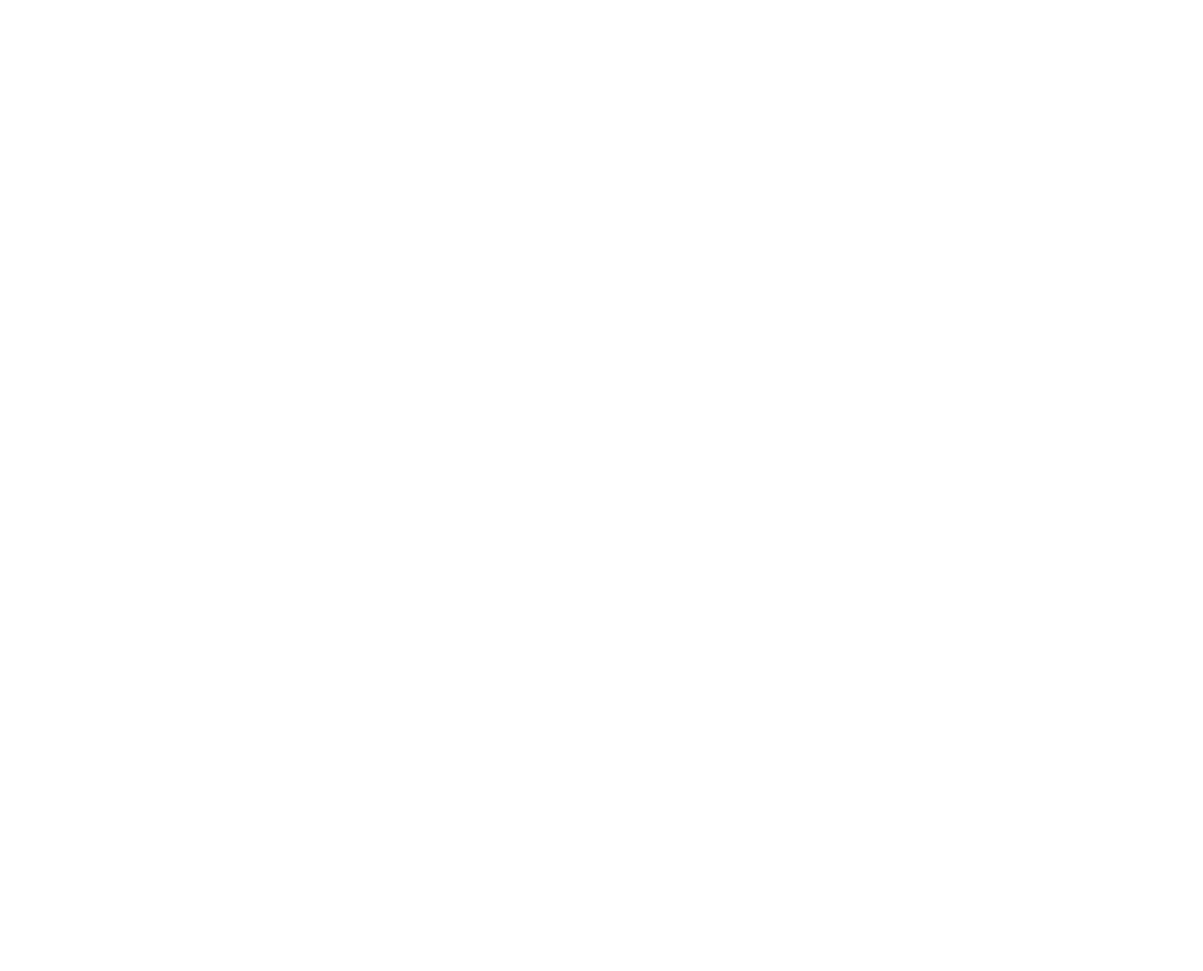
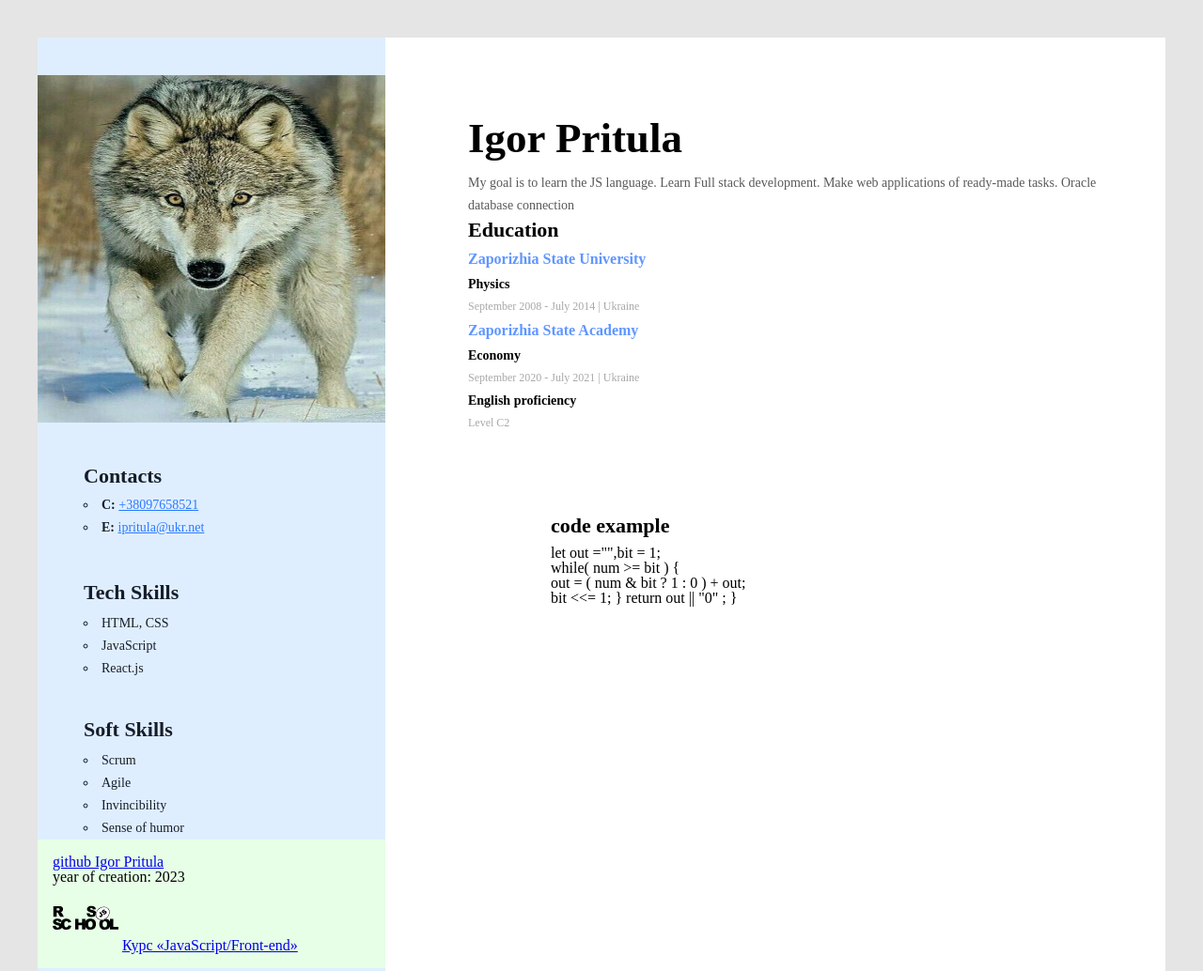
Before and after one commit to Iprit68/rsschool-cv2, a plain HTML site: page index.html in a window 1280 px wide. Shown: the top 1034 px of the page at 94% size. Before the commit the page ends 800 px from the top, so only its background shows below. Drawn offline with Linux system fonts and the light colour scheme.

Commit message:
init: project CV

```diff
--- /dev/null
+++ b/css/reset.css
@@ -0,0 +1,53 @@
+/* http://meyerweb.com/eric/tools/css/reset/
+   v2.0 | 20110126
+   License: none (public domain)
+*/
+
+html, body, div, span, applet, object, iframe,
+h1, h2, h3, h4, h5, h6, p, blockquote, pre,
+a, abbr, acronym, address, big, cite, code,
+del, dfn, em, img, ins, kbd, q, s, samp,
+small, strike, strong, sub, sup, tt, var,
+b, u, i, center,
+dl, dt, dd, ol, ul, li,
+fieldset, form, label, legend,
+table, caption, tbody, tfoot, thead, tr, th, td,
+article, aside, canvas, details, embed,
+figure, figcaption, footer, header, hgroup,
+menu, nav, output, ruby, section, summary,
+time, mark, audio, video {
+	margin: 0;
+	padding: 0;
+	border: 0;
+	font-size: 100%;
+	font: inherit;
+	vertical-align: baseline;
+}
+/* HTML5 display-role reset for older browsers */
+article, aside, details, figcaption, figure,
+footer, header, hgroup, menu, nav, section {
+	display: block;
+}
+body {
+	line-height: 1;
+}
+ol, ul {
+	list-style: none;
+}
+blockquote, q {
+	quotes: none;
+}
+blockquote:before, blockquote:after,
+q:before, q:after {
+	content: '';
+	content: none;
+}
+table {
+	border-collapse: collapse;
+	border-spacing: 0;
+}
+
+button {
+	border: none;
+	outline: none;
+}
--- /dev/null
+++ b/css/style.css
@@ -0,0 +1,171 @@
+body {
+    padding: 40px;
+    background: #E5E5E5;
+
+}
+.wrapper {
+    display: flex;
+    flex-direction: row-reverse;
+    background: #FFFFFF;
+    width: 1200px;
+    margin: auto;
+}
+
+.main-content {
+    padding: 80px 40px 80px 88px;
+}
+
+.my-photo {
+    margin-bottom: 40px;
+}
+
+.about-me {
+    margin-bottom: 40px;
+    }
+
+.my-name {
+        font-style: normal;
+        font-weight: 700;
+        font-size: 45px;
+        line-height: 55px;
+        margin-bottom: 8px;
+}
+
+ol>li {
+    list-style-type: none;
+    counter-increment: item;
+}
+
+ol>li:before {
+    content: counter(item) ". ";
+    font-weight: bold;
+}
+
+ul {
+    list-style-type: circle;
+    list-style-position: inside;
+}
+
+.work-experiense {
+    font-style: normal;
+    font-weight: 700;
+    font-size: 22px;
+    line-height: 27px;
+    color: #000000;
+    margin-bottom: 8px;
+}
+
+.name-education {
+        font-style: normal;
+        font-weight: 700;
+        font-size: 16px;
+        line-height: 20px;
+        color: #6096FF;
+        margin-bottom: 8px;
+}
+
+.name-spec {
+    font-style: normal;
+        font-weight: 700;
+        font-size: 14px;
+        line-height: 17px;
+        color: #000000;
+        margin-bottom: 8px;
+}
+
+.time-education {
+    font-style: normal;
+    font-weight: 400;
+    font-size: 12px;
+    line-height: 15px;
+    color: #A8A8A8;
+    margin-bottom: 8px;
+}
+
+.sidebar {
+    background: #DFEEFF;
+    padding-top: 40px;
+    padding-bottom: 40px;
+}
+
+.contacts {
+        width: 250px;
+        height: 83px;
+        left: 80px;
+        top: 490px;
+        padding-left: 49px;
+        margin-bottom: 41px;
+}
+
+
+.contact {
+
+    font-style: normal;
+    font-weight: 700;
+    font-size: 22px;
+    line-height: 27px;
+    color: #161D2A;
+    margin-bottom: 6px;
+}
+
+.tech-skils {
+    font-style: normal;
+    font-weight: 400;
+    font-size: 14px;
+    line-height: 24px;
+    color: #161D2A;
+    padding-left: 49px;
+    margin-bottom: 39px;
+}
+
+.skills {
+    font-style: normal;
+    font-weight: 700;
+    font-size: 22px;
+    line-height: 27px;
+    color: #161D2A;
+    margin-bottom: 8px;
+}
+
+.soft-skils {
+    font-style: normal;
+    font-weight: 400;
+    font-size: 14px;
+    line-height: 24px;
+    color: #161D2A;
+    padding-left: 49px;
+}
+
+
+.my-summary {
+        font-style: normal;
+        font-weight: 400;
+        font-size: 14px;
+        line-height: 24px;
+        color: #595959;
+}
+
+.contacts-item{
+        font-style: normal;
+        font-weight: 700;
+        font-size: 14px;
+        line-height: 24px;
+        color: #161D2A;
+}
+
+.contacts-link {
+        font-style: normal;
+        font-weight: 400;
+        font-size: 14px;
+        line-height: 24px;
+        text-decoration-line: underline;
+        color: #2979FF;
+}
+
+
+.footer {
+    flex: 0 0 auto;
+    padding: 1rem;
+    background: #e6ffe6;
+
+}
--- a/index.html
+++ b/index.html
@@ -4,9 +4,98 @@
     <meta charset="UTF-8">
     <meta http-equiv="X-UA-Compatible" content="IE=edge">
     <meta name="viewport" content="width=device-width, initial-scale=1.0">
+
+    <link rel="stylesheet" href="./css/reset.css">
+    <link rel="stylesheet" href="./css/style.css">
     <title>CV</title>
 </head>
 <body>
 
-</body>
-</html>
+            <div class="wrapper">
+            <!-- Main content -->
+            <div class="main-content">
+                <!-- About me -->
+                <div class="about-me">
+                    <h1 class="my-name">Igor Pritula</h1>
+                    <p class="my-summary">My goal is to learn the JS language. Learn Full stack development. Make web applications of ready-made tasks. Oracle
+                    database connection</p>
+
+
+                    <!-- Education -->
+                    <div>
+                        <h2 class="work-experiense">Education</h2>
+                        <h3 class="name-education">Zaporizhia State University</h3>
+                        <p class="name-spec">Physics</p>
+                        <p class="time-education">September 2008 - July 2014 | Ukraine</p>
+                        <h3 class="name-education">Zaporizhia State Academy</h3>
+                        <p class="name-spec">Economy</p>
+                        <p class="time-education">September 2020 - July 2021 | Ukraine</p>
+                        <p class="name-spec">English proficiency</p>
+                        <p class="time-education">Level C2</p>
+                    </div>
+                    <div class="main-content">
+                        <h2 class="work-experiense">code example</h2>
+                        let out ="",bit = 1;<br>
+                        while( num >= bit ) {<br>
+                        out = ( num & bit ? 1 : 0 ) + out;<br>
+                        bit <<= 1; } return out || "0" ; } </p>
+                    </div>
+
+                </div>
+            </div>
+            <!-- Sidebar -->
+            <div class="sidebar">
+                <img class="my-photo" src="./img/igor1.png" alt="igor" width="370px" height="370px">
+
+
+                <div class="sidebar-content">
+                    <!-- Contacts -->
+                    <div class="contacts">
+                        <h3 class="contact">Contacts</h3>
+
+                        <ul>
+                            <li class="contacts-item">C: <a class="contacts-link" href="tel:+38097658521">+38097658521</a>
+                            </li>
+                            <li class="contacts-item">E: <a class="contacts-link"
+                                    href="mailto:iprit@ukr.net">ipritula@ukr.net</a></li>
+                        </ul>
+                        </div>
+                        <!-- Tech skils -->
+                        <div class="tech-skils">
+                            <h3 class="skills">Tech Skills</h3>
+                            <ul>
+                                <li>HTML, CSS</li>
+                                <li>JavaScript</li>
+                                <li>React.js</li>
+                            </ul>
+                        </div>
+
+                        <!-- Soft Skills -->
+                        <div class="soft-skils">
+                            <h3 class="skills">Soft Skills</h3>
+                            <ul>
+                                <li>Scrum</li>
+                                <li>Agile</li>
+                                <li>Invincibility</li>
+                                <li>Sense of humor</li>
+                            </ul>
+
+
+                </div>
+
+            </div>
+                    <footer>
+                        <div class="footer">
+                            <!-- footer content -->
+                            <a href="https://github.com/Iprit68/rsschool-cv2/">github Igor Pritula</a>
+                            <p>year of creation: 2023</p>
+                            <img class="footer-logo" src="./img/rs_school_js.svg" alt="rs_school" width="70px" height="70px">
+                            <a href="https://rs.school/js/">Курс «JavaScript/Front-end»</a>
+                        </div>
+                    </footer>
+        </div>
+
+    </body>
+
+
+    </html>
```
Also changed, not shown: img/igor1.png (renamed from igor1.png), img/rs_school_js.svg (added), style.css (deleted).
